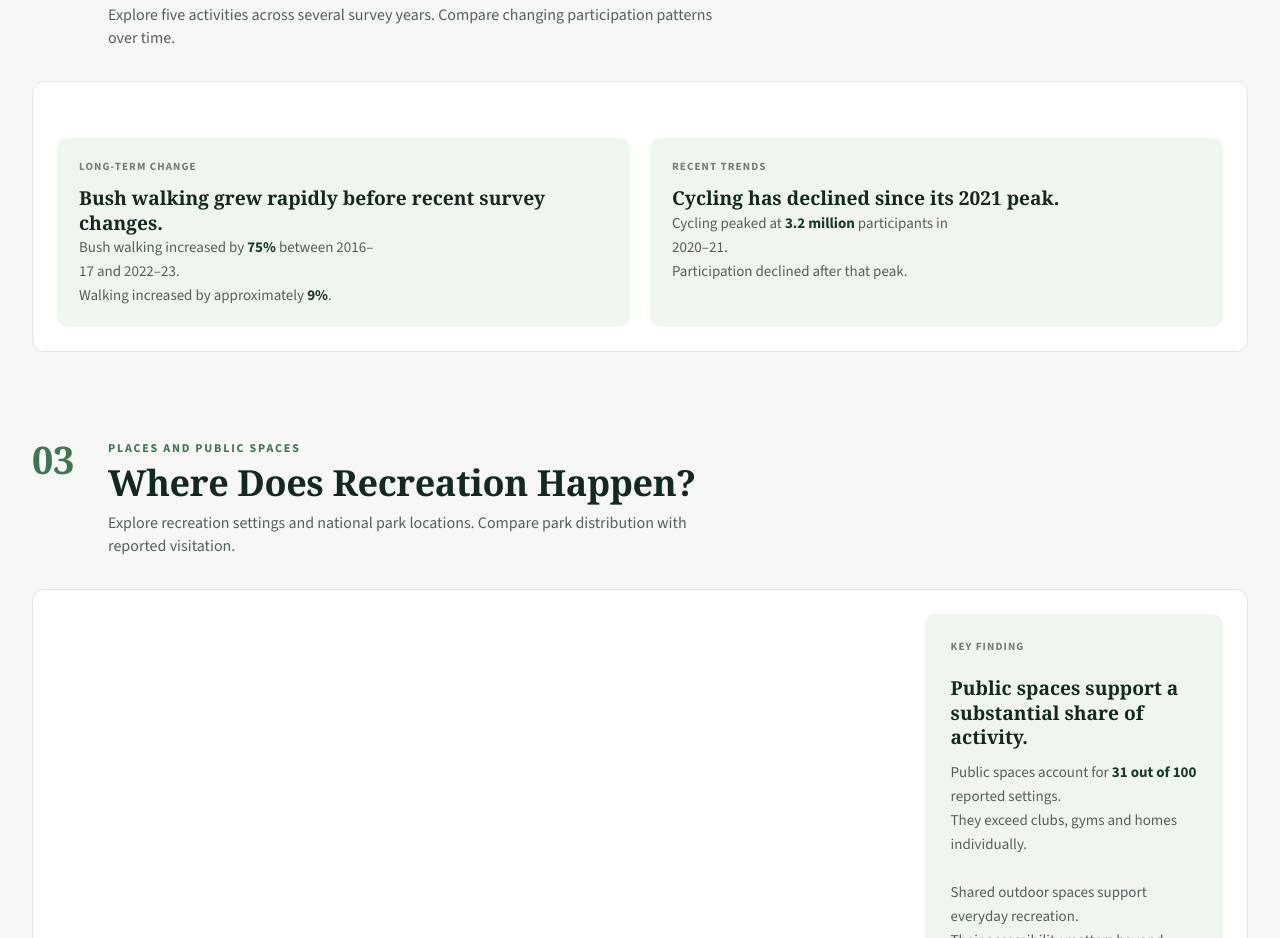
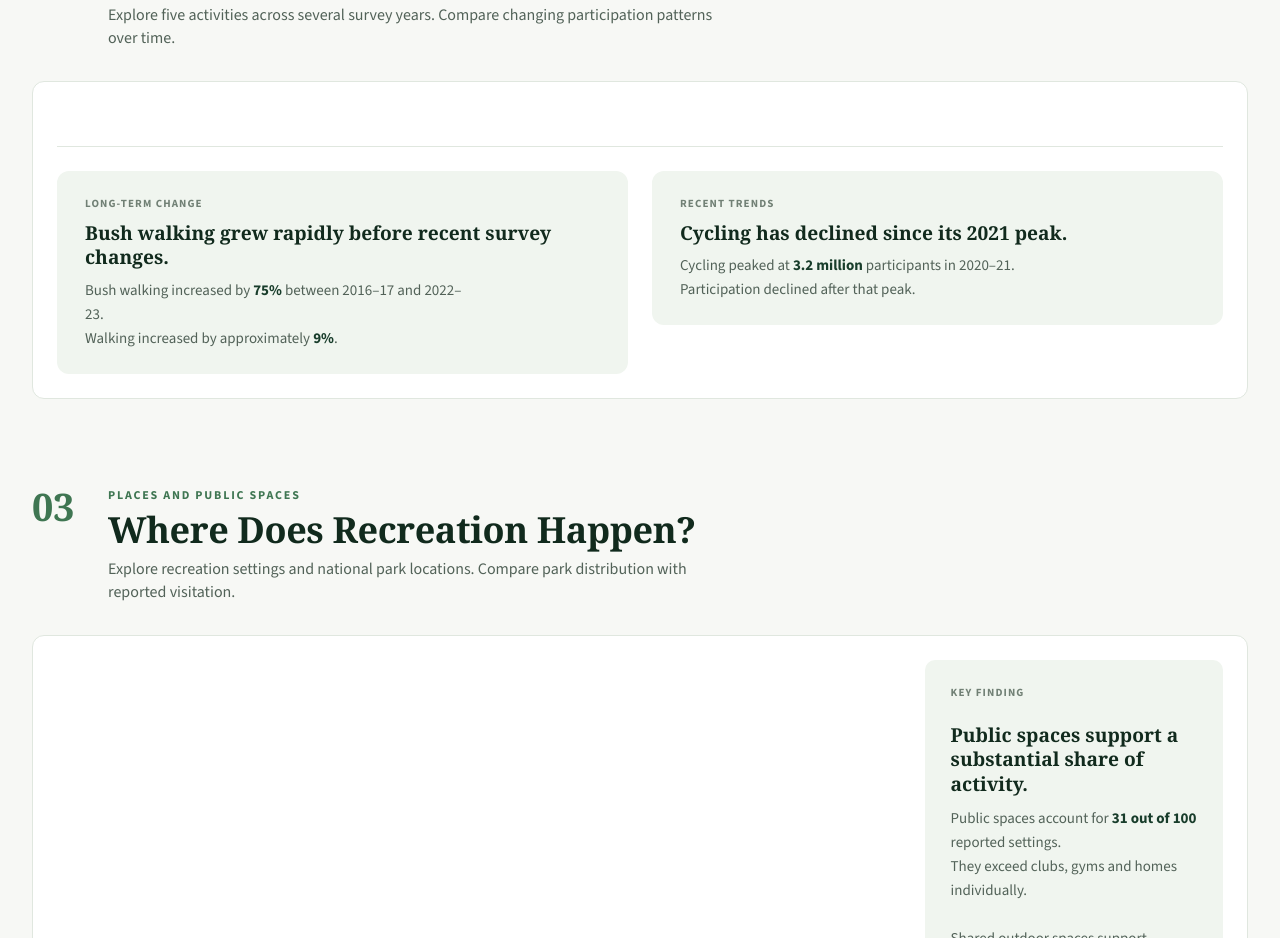
Before and after one commit to wche0236/3179, a plain HTML site: page index.html in a window 1280 px wide. Shown: the part 2613-3551 px from the top of the page. Drawn offline with nearby package versions, Linux system fonts and the light colour scheme; a script that the page names is missing.

Commit message:
Add files via upload

```diff
--- a/css/styles.css
+++ b/css/styles.css
@@ -336,27 +336,6 @@ a {
     /* Changed from accent to forest */
     font-weight: 700;
 }
-
-
-/* ================================
-   TWO-COLUMN UNDER-CHART TEXT
-================================ */
-
-.chart-text-columns {
-    display: grid;
-    grid-template-columns: 1fr 1fr;
-    gap: 20px;
-    margin-top: 8px;
-    padding-top: 0;
-    border-top: 0;
-}
-
-.chart-text-columns>div {
-    padding: 20px 22px;
-    border-radius: 10px;
-    background: var(--sage-pale);
-}
-
 
 /* ================================
    VEGA VISUALISATIONS
@@ -818,3 +797,30 @@ a {
     border-top: 1px solid var(--border);
     padding-top: 16px;
 }
+
+.chart-text-columns {
+    display: grid;
+    grid-template-columns: repeat(2, minmax(0, 1fr));
+    gap: 24px;
+    margin-top: 16px;
+    padding-top: 24px;
+    border-top: 1px solid var(--border);
+    align-items: start;
+}
+
+.chart-text-columns>div {
+    display: flex;
+    flex-direction: column;
+    align-items: flex-start;
+    gap: 8px;
+    padding: 24px 28px;
+    background: var(--sage-pale);
+    border-radius: var(--radius);
+    min-width: 0;
+}
+
+.chart-text-columns>div p {
+    margin: 0;
+    max-width: 52ch;
+    line-height: 1.6;
+}
```
